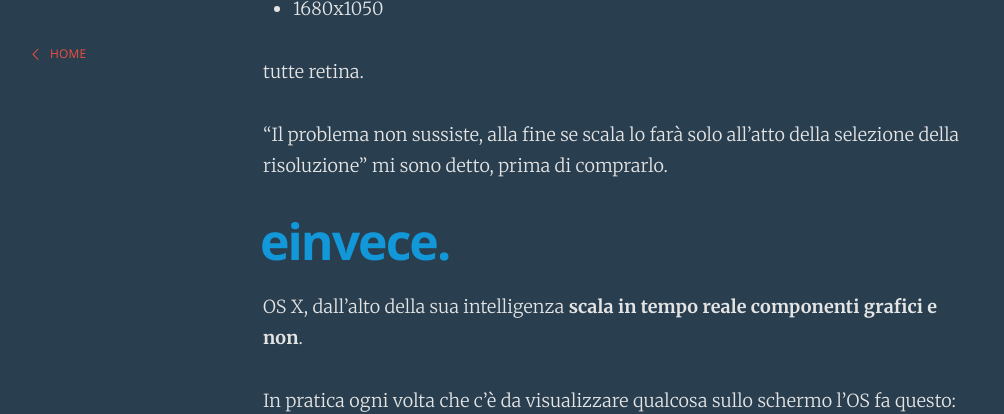
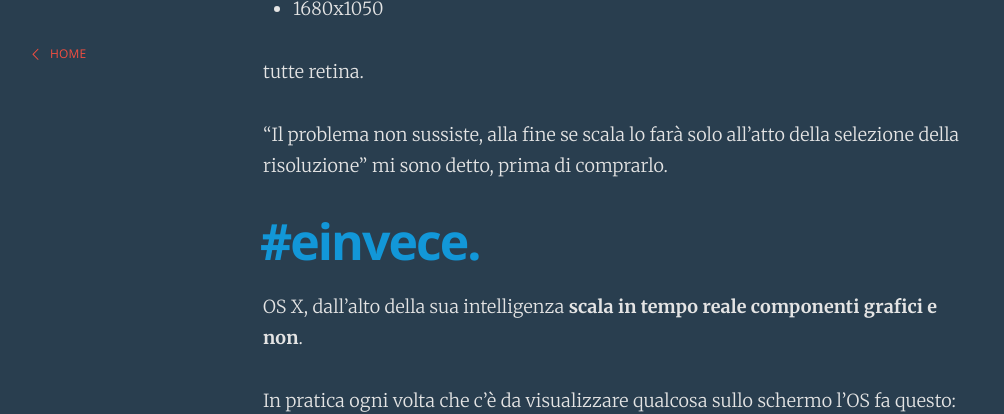
Before and after one commit to gsora/gsora.github.io, a Jekyll site: the page built from _posts/2015-02-15-[IT]-rMBP-dopo-un-anno.markdown, in a window 1280 px wide and 900 px high, scrolled down 2627 px. Shown: the top 414 px of the window, without its empty margins (22-1026 px from the left). Built offline with Jekyll 4.4.1, drawn with Linux system fonts in a browser that asks for light colours; Markdown is read by kramdown in place of the engine named in the settings.

```diff
--- a/_posts/2015-02-15-[IT]-rMBP-dopo-un-anno.markdown
+++ b/_posts/2015-02-15-[IT]-rMBP-dopo-un-anno.markdown
@@ -60,7 +60,7 @@ tutte retina.
 
 "Il problema non sussiste, alla fine se scala lo farà solo all'atto della selezione della risoluzione" mi sono detto, prima di comprarlo.
 
-#einvece.
+#\#einvece.
 
 OS X, dall'alto della sua intelligenza **scala in tempo reale componenti grafici e non**.
 
```
